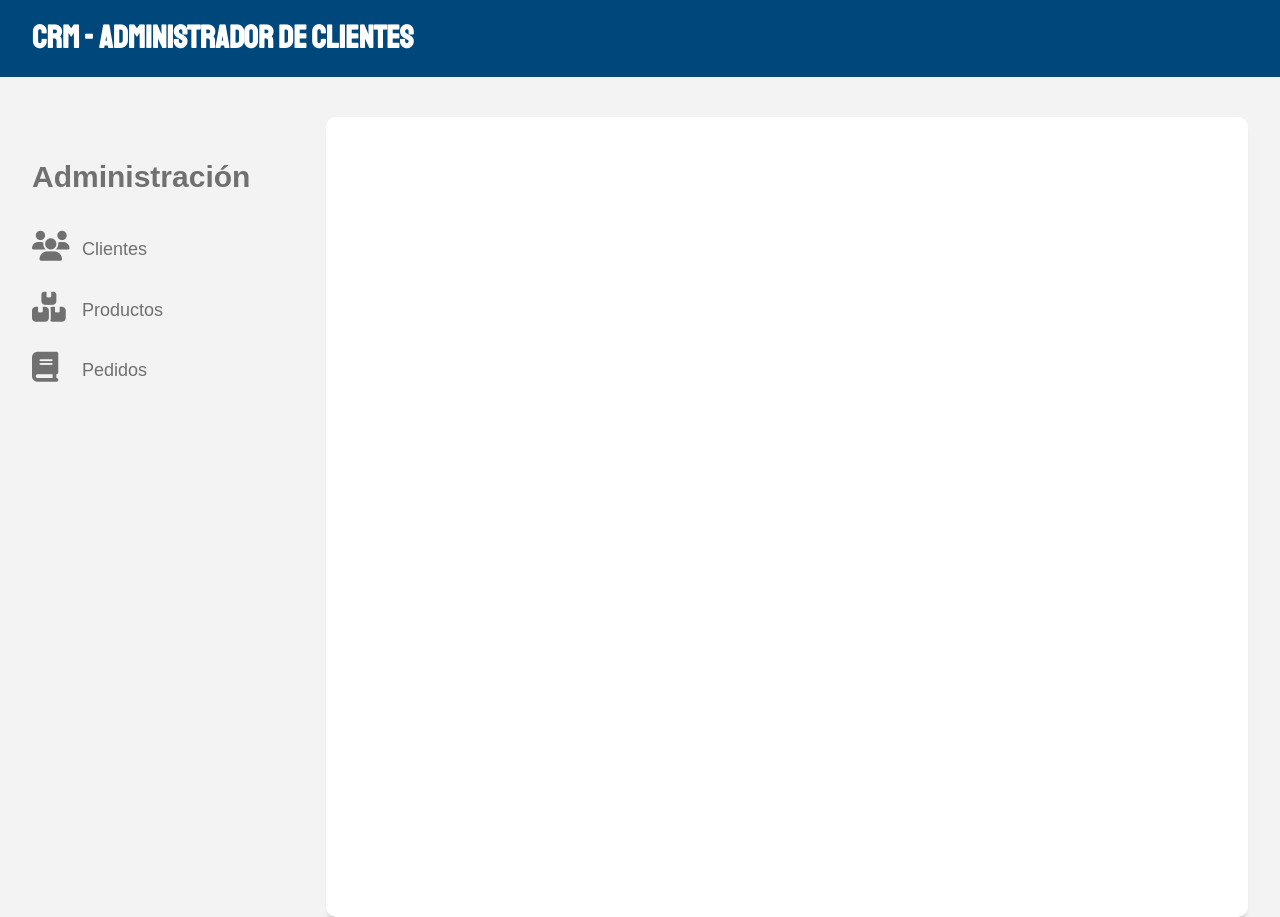
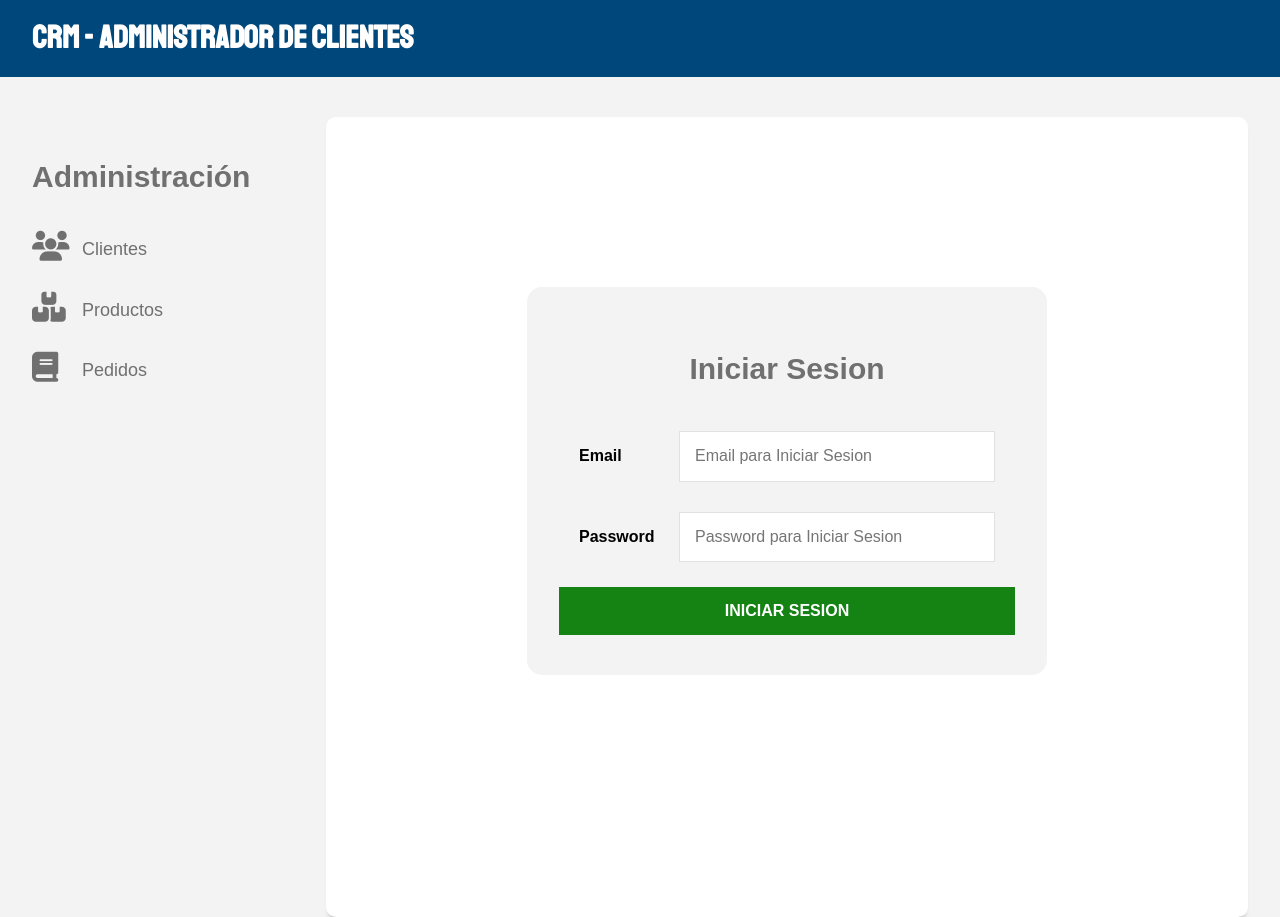
Before and after one commit to ieian/cliente-api, a React (Create React App) app: page /iniciar-sesion in a window 1280 px wide. Built offline with nearby package versions, Linux system fonts and the light colour scheme.

Commit message:
445 - pantalla de inicio de sesion

```diff
--- a/src/App.js
+++ b/src/App.js
@@ -18,6 +18,8 @@
 
 import Pedidos from "./components/pedidos/Pedidos";
 import NuevoPedido from "./components/pedidos/NuevoPedido";
+
+import Login from "./components/auth/Login";
 
 function App() {
   return (
@@ -40,6 +42,7 @@
               <Route exact path="/pedidos" Component={Pedidos} />
               <Route exact path="/pedidos/nuevo/:id" Component={NuevoPedido} />
 
+              <Route exact path="/iniciar-sesion" Component={Login} />
             </Routes>
           </main>
         </div>
--- /dev/null
+++ b/src/components/auth/Login.jsx
@@ -0,0 +1,34 @@
+import React, { useEffect, useState, Fragment } from 'react';
+import { Link } from 'react-router-dom';
+import clienteAxios from '../../config/axios';
+
+function Login() {
+
+    const leerDatos = () => {
+
+    }
+
+    return(
+        <div className='login'>
+            <h2>Iniciar Sesion</h2>
+
+            <div className="contenedor-formulario">
+                <form>
+                    <div className="campo">
+                        <label>Email</label>
+                        <input type="text" name="email" placeholder='Email para Iniciar Sesion' required onChange={leerDatos}/>
+                    </div>
+
+                    <div className="campo">
+                        <label>Password</label>
+                        <input type="password" name="password" placeholder='Password para Iniciar Sesion' required onChange={leerDatos}/>
+                    </div>
+
+                    <input type="submit" value="Iniciar Sesion" className='btn btn-verde btn-block'/>
+                </form>
+            </div>
+        </div>
+    )
+}
+
+export default Login;
```
